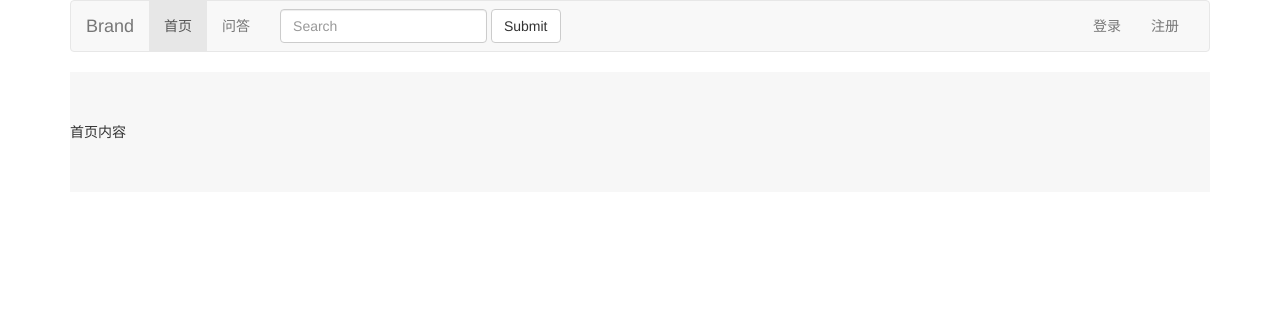
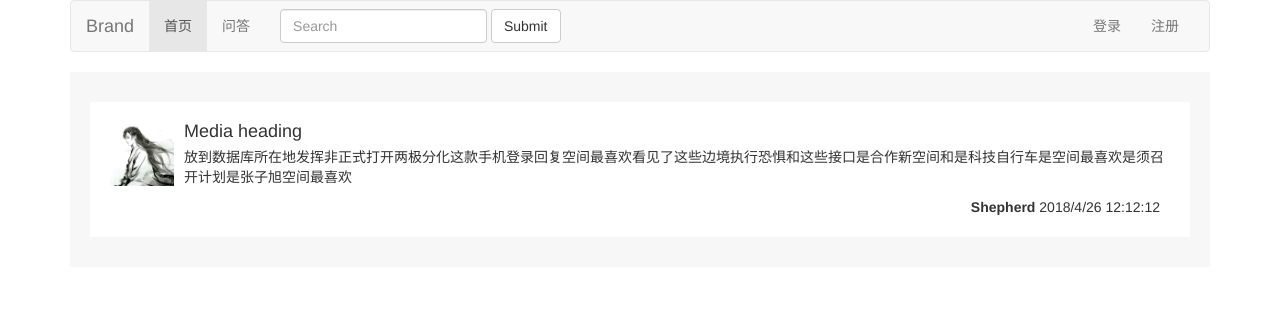
Before and after one commit to shepherd-dc/flask-blog, a Flask app: page / in a window 1280 px wide. Shown: the top 312 px of the page. Run offline with Flask 2, Linux system fonts and the light colour scheme; some libraries are stand-ins or nearby versions.

Commit message:
homepage

```diff
--- a/app.py
+++ b/app.py
@@ -69,10 +69,14 @@ def login_username():
 
 @app.route('/question/', methods=['GET', 'POST'])
 def question():
-    if request.method == 'GET':
-        return render_template('question.html')
+    is_login = session.get('username')
+    if is_login:
+        if request.method == 'GET':
+            return render_template('question.html')
+        else:
+            pass
     else:
-        pass
+        return redirect(url_for('login'))
 
 if __name__ == '__main__':
     app.run()
--- a/static/css/base.css
+++ b/static/css/base.css
@@ -1,7 +1,7 @@
 .main{
     background:#f7f7f7;
     margin:0 auto;
-    padding:50px 0;
+    padding:30px 20px;
 }
 .sign{
     text-align: center;
--- /dev/null
+++ b/static/css/index.css
@@ -0,0 +1,4 @@
+.index_media {
+    background: #fff;
+    padding: 20px;
+}
--- a/templates/index.html
+++ b/templates/index.html
@@ -1,5 +1,19 @@
 {% extends 'base.html' %}
-
 {% block title %}首页{% endblock %}
-
-{% block main %}首页内容{% endblock %}
+{% block head %}
+    <link rel="stylesheet" href="{{url_for('static', filename='css/index.css')}}">
+{% endblock %}
+{% block main %}
+<div class="media index_media">
+    <div class="media-left">
+        <a href="#">
+          <img class="media-object" data-src="holder.js/64x64" alt="64x64" src="{{url_for('static', filename='images/avatar.jpg')}}" data-holder-rendered="true" style="width: 64px; height: 64px;">
+        </a>
+    </div>
+    <div class="media-body">
+        <h4 class="media-heading">Media heading</h4>
+        <p>放到数据库所在地发挥非正式打开两极分化这款手机登录回复空间最喜欢看见了这些边境执行恐惧和这些接口是合作新空间和是科技自行车是空间最喜欢是须召开计划是张子旭空间最喜欢</p>
+        <span class="pull-right" style="padding-right:10px;"><b>Shepherd</b> 2018/4/26 12:12:12</span>
+    </div>
+</div>
+{% endblock %}
```
Also changed, not shown: static/images/avatar.jpg (added).
